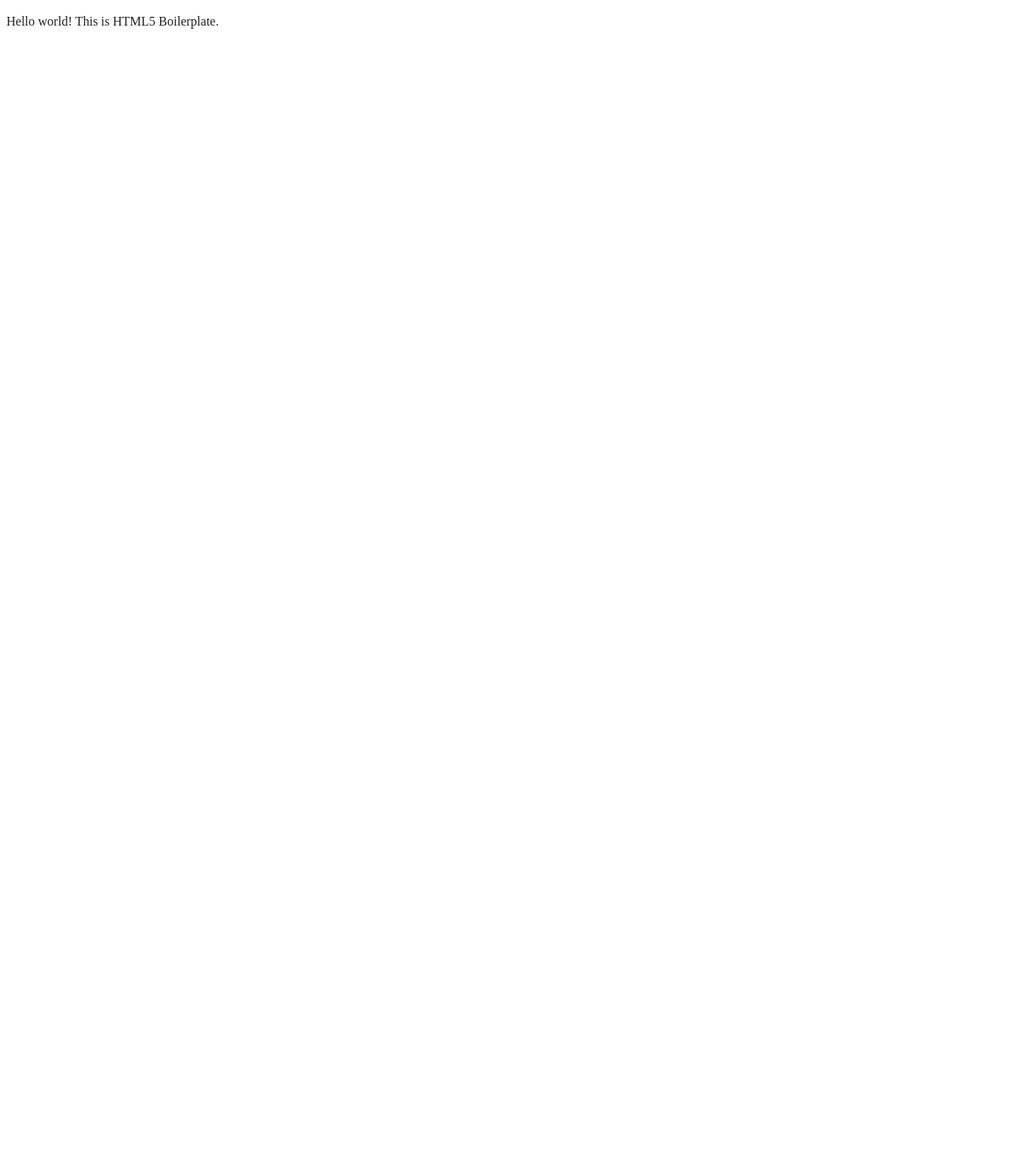
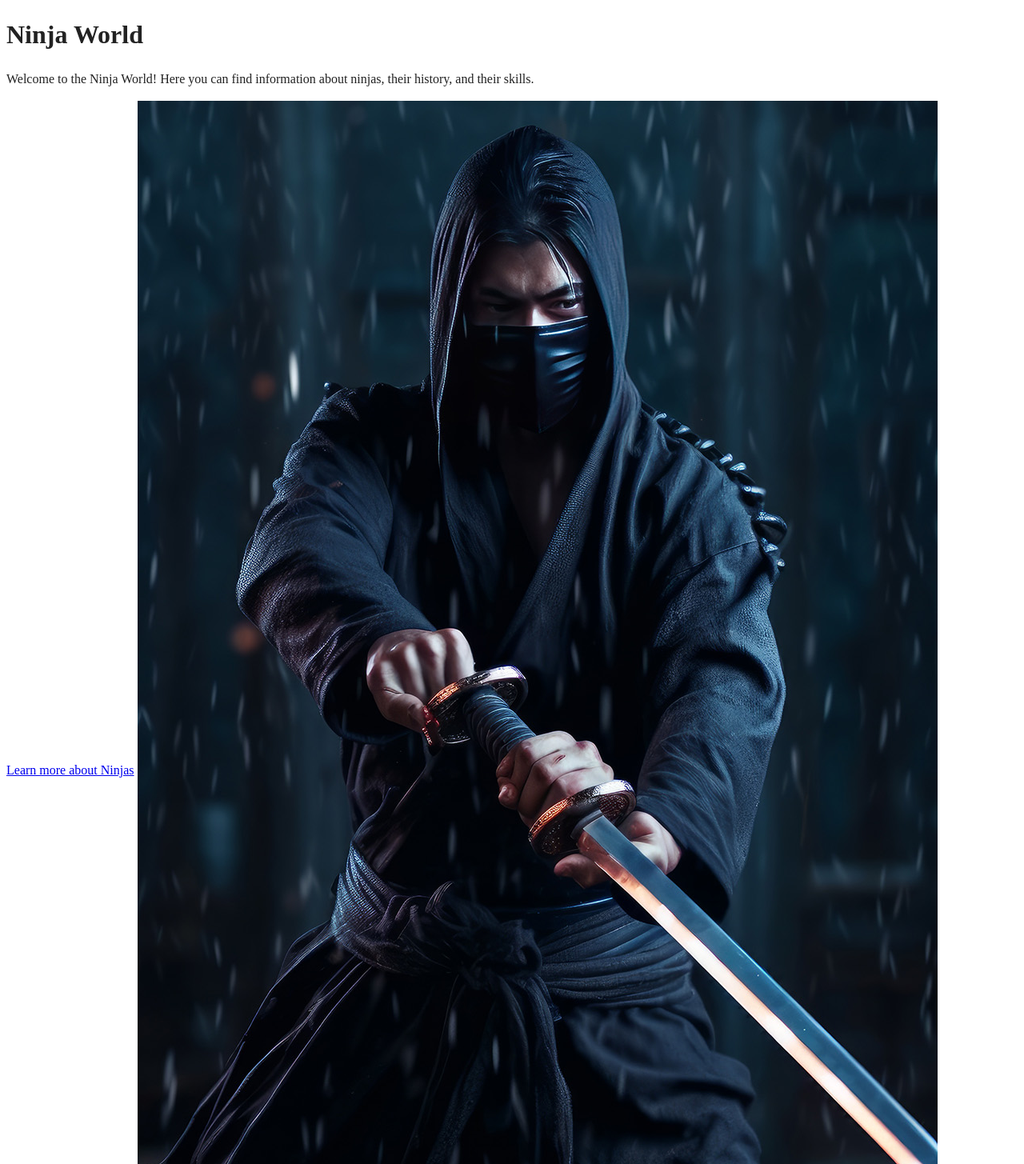
Before and after one commit to mrnnasir/HTMLassignment_P1, a website built with webpack: page Ninja_World/index.html in a window 1280 px wide. Shown: the top 1455 px of the page at 80% size. Before the commit the page ends 800 px from the top, so only its background shows below. Built offline with nearby package versions, Linux system fonts and the light colour scheme.

Commit message:
Added picture

```diff
--- a/Ninja_World/index.html
+++ b/Ninja_World/index.html
@@ -23,9 +23,11 @@
 </head>
 
 <body>
-
   <!-- Add your site or application content here -->
-  <p>Hello world! This is HTML5 Boilerplate.</p>
+  <h1>Ninja World</h1>
+  <p>Welcome to the Ninja World! Here you can find information about ninjas, their history, and their skills.</p>
+  <a href = "https://en.wikipedia.org/wiki/Ninja">Learn more about Ninjas</a>
+    <img src="img/ninja.jpg" alt="Ninja Image">
   <script src="js/app.js"></script>
 
 </body>
```
